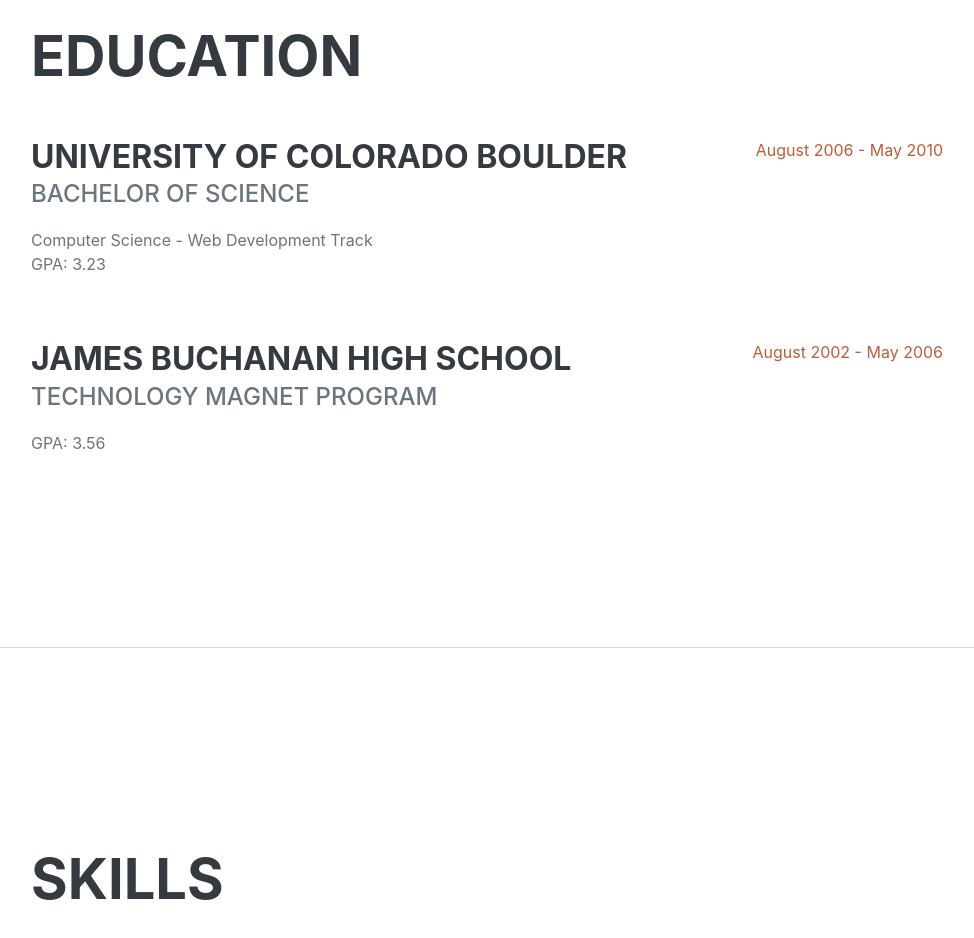
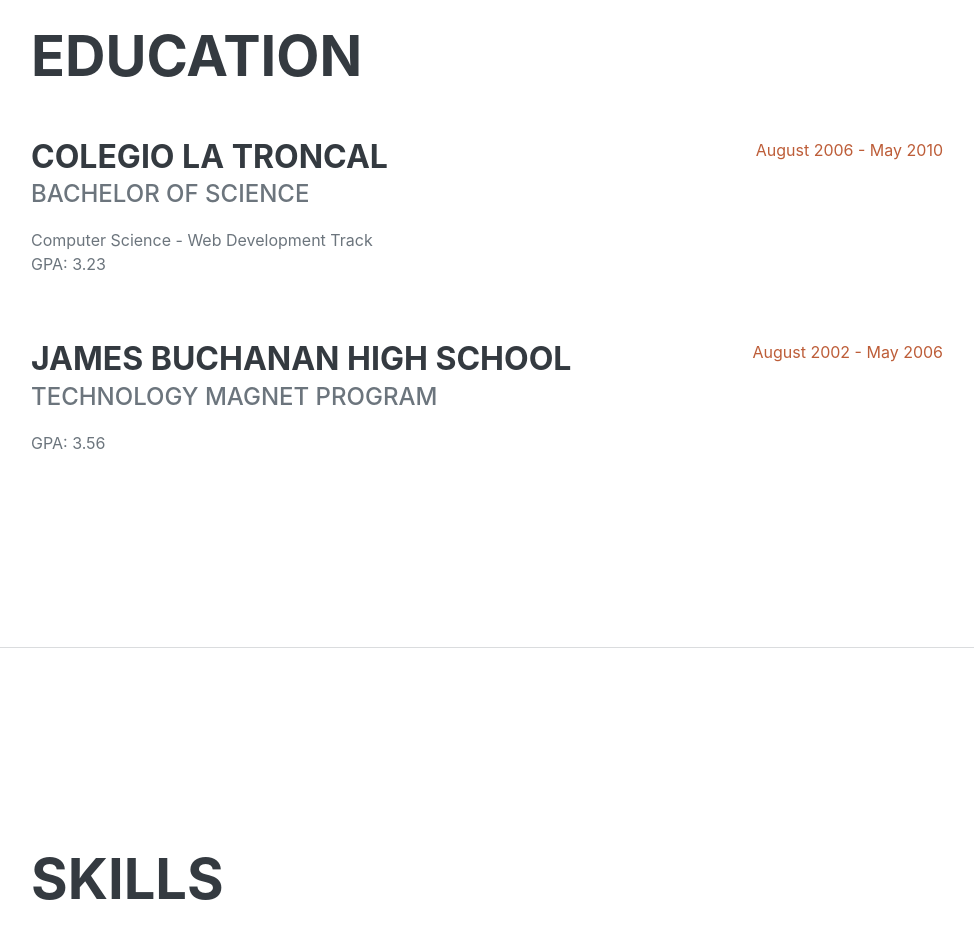
Before and after one commit to andres-1993/-myweb.github.io, a plain HTML site: page index.html in a window 1280 px wide. Shown: the part 2160-3098 px from the top of the page, without its empty margins (289-1263 px from the left). Drawn offline with nearby package versions, Linux system fonts and the light colour scheme; a web font is replaced by a local one.

Commit message:
cambie colegio

```diff
--- a/index.html
+++ b/index.html
@@ -199,7 +199,7 @@
             class="d-flex flex-column flex-md-row justify-content-between mb-5"
           >
             <div class="flex-grow-1">
-              <h3 class="mb-0">University of Colorado Boulder</h3>
+              <h3 class="mb-0">Colegio la  Troncal</h3>
               <div class="subheading mb-3">Bachelor of Science</div>
               <div>Computer Science - Web Development Track</div>
               <p>GPA: 3.23</p>
```
